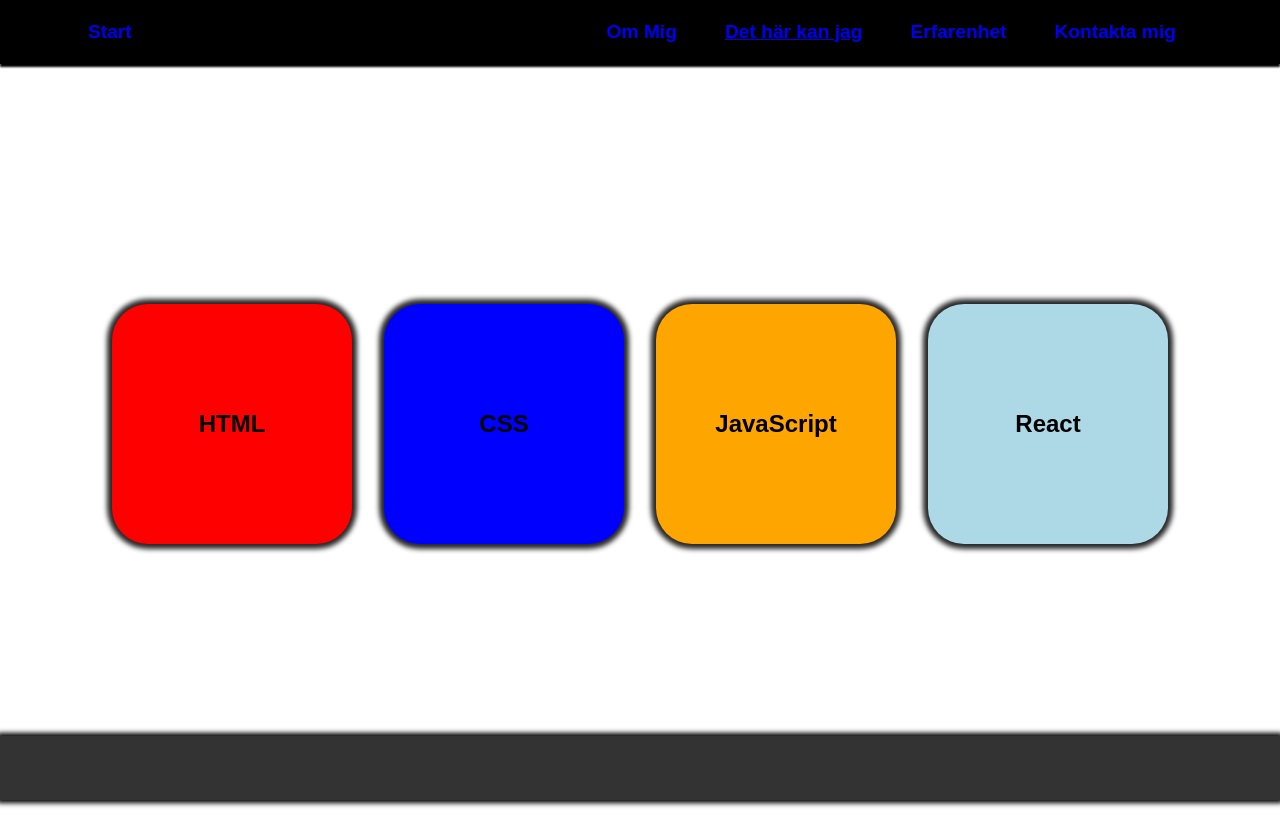
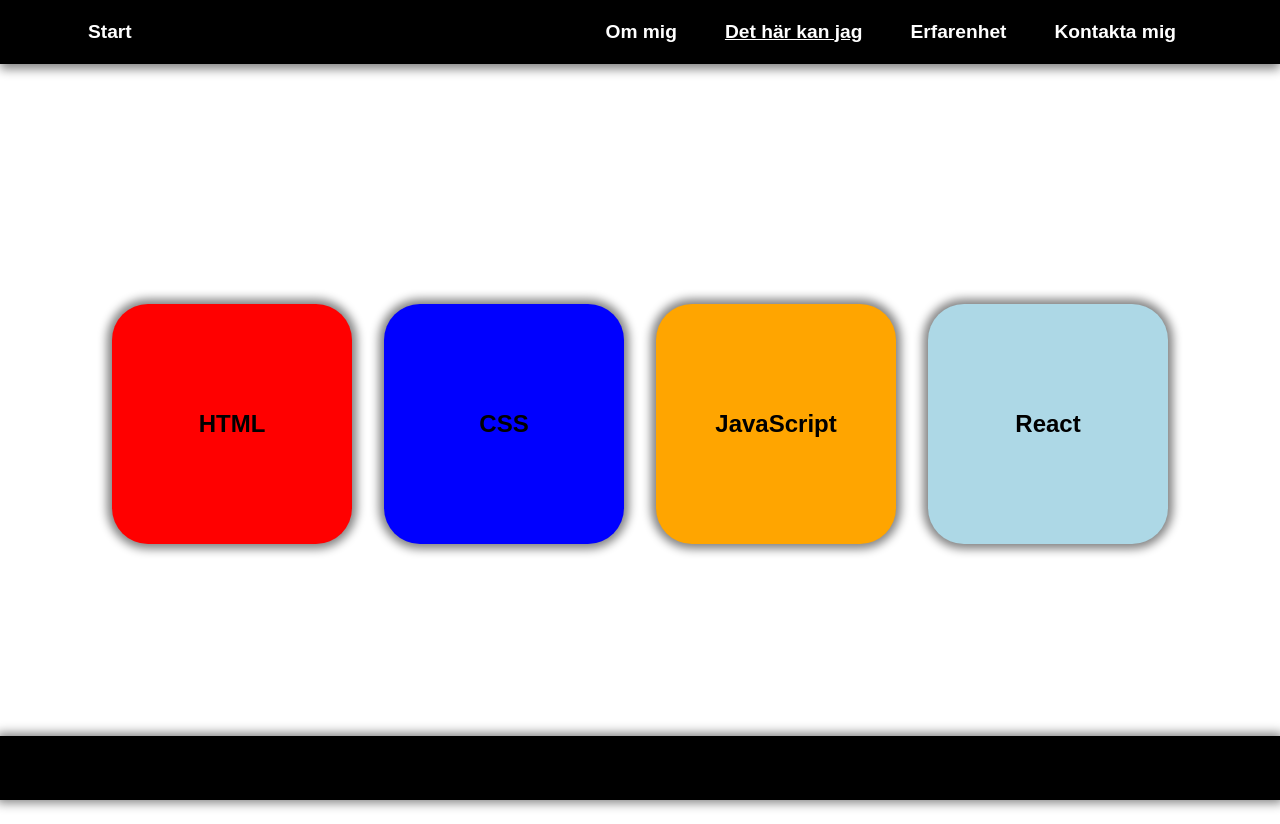
Before and after one commit to JohanHakanssn/CV-test, a React (Vite) app: page /skills in a window 1280 px wide. Built offline with nearby package versions, Linux system fonts and the light colour scheme.

Commit message:
animation

```diff
--- a/src/App.css
+++ b/src/App.css
@@ -32,3 +32,18 @@
   line-height: 1.5;
   padding: 1rem;
 }
+
+a {
+  color: white;
+}
+
+button {
+  padding: 1rem;
+  margin: 1rem;
+  background-color: white;
+}
+
+button:hover {
+  background-color: black;
+  color: white;
+}
--- a/src/components.css/CardSkills.module.css
+++ b/src/components.css/CardSkills.module.css
@@ -15,5 +15,5 @@
   height: 15rem;
   border-radius: 15%;
   margin: 1rem;
-  box-shadow: 0px 0px 5px 5px rgb(39, 39, 39);
+  box-shadow: 0px 0px 10px 5px rgb(131, 131, 131);
 }
--- a/src/components.css/Footer.module.css
+++ b/src/components.css/Footer.module.css
@@ -28,12 +28,12 @@
   justify-content: space-between;
   align-items: center;
   bottom: 0;
-  background-color: #333;
+  background-color: #000000;
   padding: 1rem;
   box-sizing: border-box;
   max-height: 8%;
   min-height: 8%;
   animation: slideUp 1.5s ease-out;
   width: 100%;
-  box-shadow: 0px 0px 5px 3px black;
+  box-shadow: 0px 0px 10px 3px rgb(131, 131, 131);
 }
--- a/src/components.css/Homepage.module.css
+++ b/src/components.css/Homepage.module.css
@@ -4,6 +4,13 @@
   align-items: center;
   min-height: 100vh;
   justify-content: center;
+  opacity: 0;
+  transition: opacity 2s;
+  transition-delay: 2s;
+}
+
+.container.visible {
+  opacity: 1;
 }
 
 .h1 {
@@ -31,5 +38,6 @@
 
 .redux__container {
   display: flex;
-  display: none;
+  align-items: center;
+  /* display: none; */
 }
--- a/src/components.css/PageNav.module.css
+++ b/src/components.css/PageNav.module.css
@@ -18,7 +18,7 @@
   width: 100%;
   max-height: 8%;
   min-height: 8%;
-  box-shadow: 0px 3px 2px black;
+  box-shadow: 0px 5px 10px rgb(131, 131, 131);
   animation: slideDown 1.5s ease-out;
 }
 
--- a/src/components/PageNav.jsx
+++ b/src/components/PageNav.jsx
@@ -9,7 +9,7 @@
       </div>
       <ul className={styles.ul}>
         <li className={styles.li}>
-          <NavLink to="/aboutme">Om Mig</NavLink>
+          <NavLink to="/aboutme">Om mig</NavLink>
         </li>
         <li className={styles.li}>
           <NavLink to="/skills">Det här kan jag</NavLink>
--- a/src/pages/Aboutme.jsx
+++ b/src/pages/Aboutme.jsx
@@ -10,13 +10,7 @@
           alt="Profilpic"
         />
 
-        <p
-          className={styles.paragraph}
-          style={{
-            backgroundColor: "rgba(255, 255, 255, 0.4)",
-            padding: "1rem",
-          }}
-        >
+        <p className={styles.paragraph}>
           Hej, jag heter Johan och jag är 27 år gammal, och just nu är jag på en
           spännande resa mot att bli en front-end utvecklare. Min passion för
           teknik och design har lett mig till en värld där kreativitet möter
--- a/src/pages/Homepage.jsx
+++ b/src/pages/Homepage.jsx
@@ -2,15 +2,24 @@
 import ViewCounter from "../components/ViewCounter";
 import { increment, decrement } from "../actions";
 import { useDispatch } from "react-redux";
+import { useEffect, useState } from "react";
 
 function Homepage() {
+  const [isVisible, setIsVisible] = useState(false);
+  useEffect(() => {
+    const timer = setTimeout(() => {
+      setIsVisible(true);
+    }, 100);
+    return () => clearTimeout(timer);
+  }, []);
+
   const dispatch = useDispatch();
+
   return (
-    <div className={styles.container}>
+    <section
+      className={`${styles.container} ${isVisible ? styles.visible : ""}`}
+    >
       <h1 className={styles.h1}>Välkommen</h1>
-
-      {/* ----------------- */}
-
       <div className={styles.article}>
         <article className={styles.paragraph__container}>
           <p className={styles.p}>
@@ -25,12 +34,12 @@
         <div className={styles.redux__container}>
           <button onClick={() => dispatch(increment(1))}>Klicka här</button>
           <button onClick={() => dispatch(decrement(1))}>
-            Klicka också här
+            Klicka här också
           </button>
           <ViewCounter />
         </div>
       </div>
-    </div>
+    </section>
   );
 }
 
```
